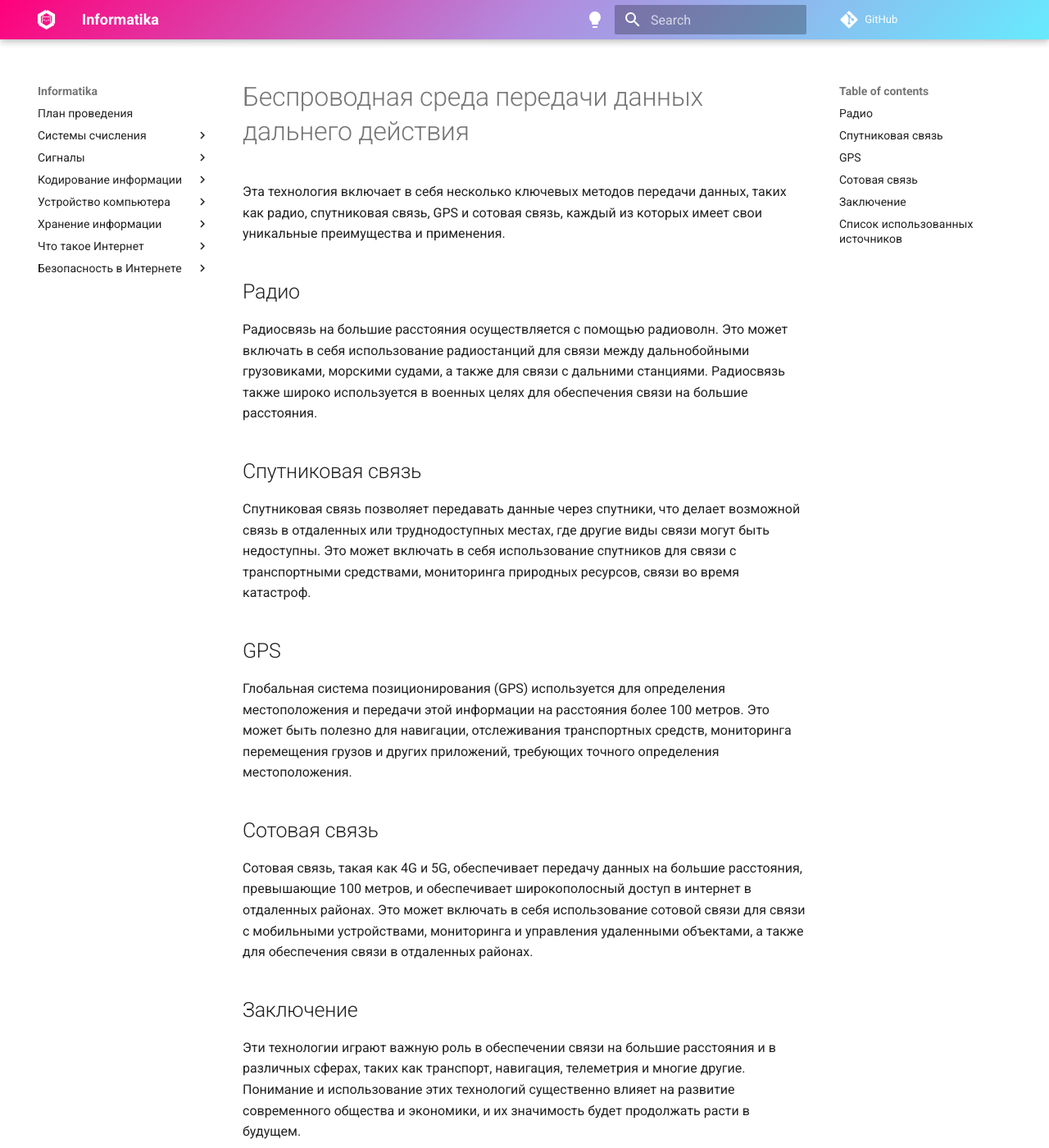
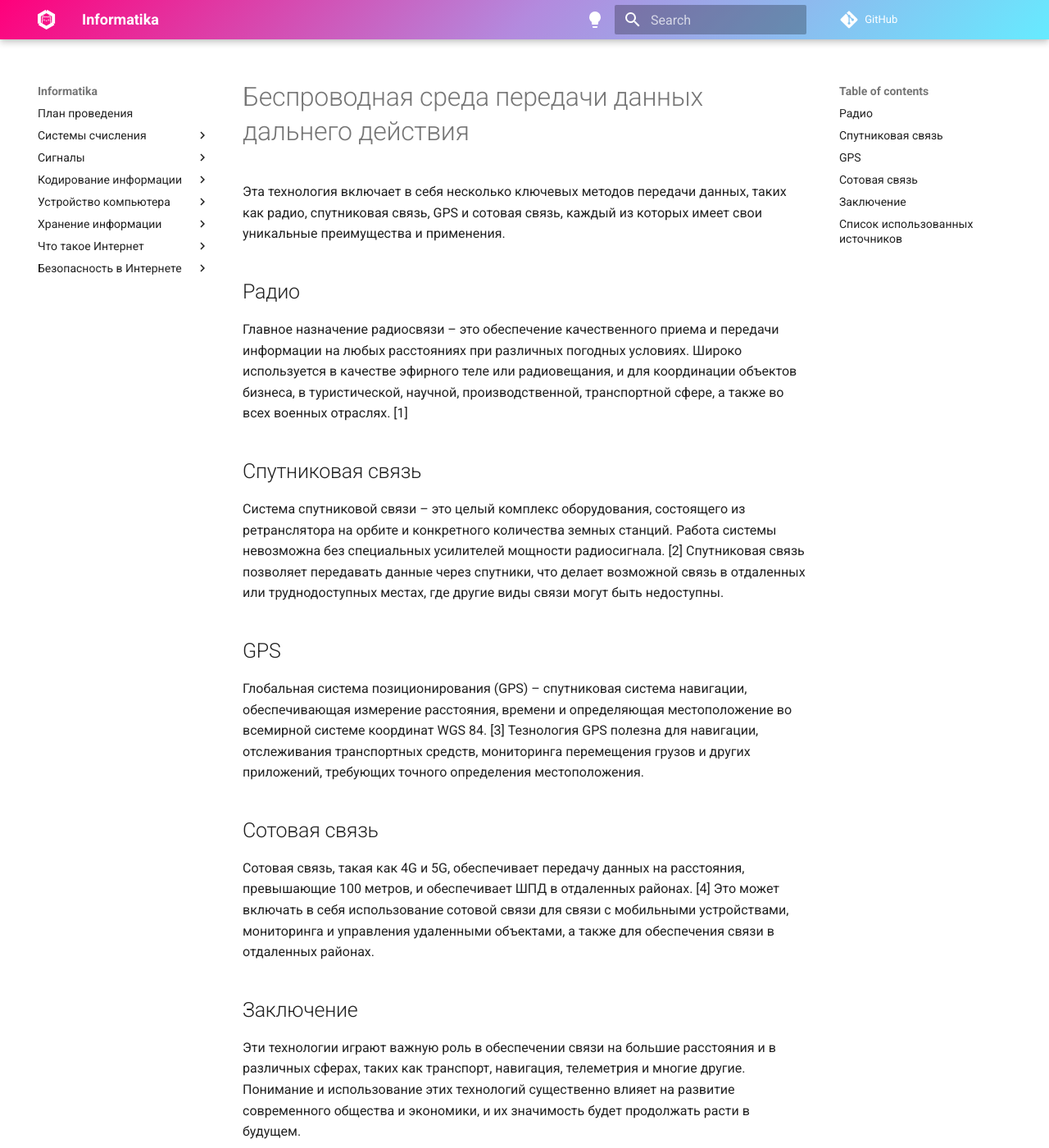
Before and after one commit to chabErch/Informatika, an MkDocs documentation site: the page built from docs/Основные блоки и устройство компьютера/Беспроводная среда передачи данных/Дальнего действия (свыше 100 м).md, in a window 1280 px wide and 1400 px high. Shown: the whole window at 82% size. Built offline with MkDocs 1.6.1 and Material for MkDocs 9.7.7, drawn with Linux system fonts in a browser that asks for light colours; comment, search, counter and statistics services are not loaded; some of the changed text lies outside the part shown.

Commit message:
Update Дальнего действия (свыше 100 м).md

```diff
--- a/docs/Основные блоки и устройство компьютера/Беспроводная среда передачи данных/Дальнего действия (свыше 100 м).md
+++ b/docs/Основные блоки и устройство компьютера/Беспроводная среда передачи данных/Дальнего действия (свыше 100 м).md
@@ -6,33 +6,36 @@
 
 ## Радио
 
-Радиосвязь на большие расстояния осуществляется с помощью радиоволн.
-Это может включать в себя использование радиостанций для связи между
-дальнобойными грузовиками, морскими судами,
-а также для связи с дальними станциями.
-Радиосвязь также широко используется в военных целях
-для обеспечения связи на большие расстояния.
+Главное назначение радиосвязи – это обеспечение качественного приема
+и передачи информации на любых расстояниях при различных погодных условиях.
+Широко используется в качестве эфирного теле или радиовещания,
+и для координации объектов бизнеса, в туристической, научной,
+производственной, транспортной сфере, а также во всех военных отраслях. [1]
 
 ## Спутниковая связь
 
+Система спутниковой связи – это целый комплекс оборудования,
+состоящего из ретранслятора на орбите и конкретного количества земных станций.
+Работа системы невозможна без специальных усилителей мощности радиосигнала. [2]
 Спутниковая связь позволяет передавать данные через спутники,
 что делает возможной связь в отдаленных или труднодоступных местах,
 где другие виды связи могут быть недоступны.
-Это может включать в себя использование спутников
-для связи с транспортными средствами,
-мониторинга природных ресурсов, связи во время катастроф.
 
 ## GPS
 
-Глобальная система позиционирования (GPS) используется для определения местоположения и передачи этой информации на расстояния более 100 метров.
-Это может быть полезно для навигации, отслеживания транспортных средств,
+Глобальная система позиционирования (GPS) – спутниковая система навигации,
+обеспечивающая измерение расстояния, времени и определяющая местоположение
+во всемирной системе координат WGS 84. [3]
+Тезнология GPS полезна для навигации, отслеживания транспортных средств,
 мониторинга перемещения грузов и других приложений,
 требующих точного определения местоположения.
 
 ## Сотовая связь
 
-Сотовая связь, такая как 4G и 5G, обеспечивает передачу данных на большие расстояния, превышающие 100 метров, и обеспечивает широкополосный доступ в интернет в отдаленных районах.
-Это может включать в себя использование сотовой связи для связи с мобильными устройствами, мониторинга и управления удаленными объектами,
+Сотовая связь, такая как 4G и 5G, обеспечивает передачу данных на расстояния,
+превышающие 100 метров, и обеспечивает ШПД в отдаленных районах. [4]
+Это может включать в себя использование сотовой связи для связи
+с мобильными устройствами, мониторинга и управления удаленными объектами,
 а также для обеспечения связи в отдаленных районах.
 
 ## Заключение
@@ -45,8 +48,7 @@
 
 ## Список использованных источников
 
- 1. T. S. Rappaport Wireless Communication Technologies [Электронный ресурс]
-URL: https://shorturl.at/abuN8 (дата обращения: 29.12.2023)
- 2. T. Pratt, C. Bostian Satellite Communications [Электронный ресурс]
-URL: https://shorturl.at/bkPQ5 (дата обращения: 29.12.2023)
- 3. E. Kaplan, C. Hegarty Understanding GPS: Principles and Applications [Электронный ресурс] URL: https://shorturl.at/bkPQ5 (дата обращения: 30.12.2023)
+ 1. [sviaz-expo](https://shorturl.at/impr9)
+ 2. [rostec](https://rostec.ru/news/kak-eto-rabotaet-sputnikovaya-svyaz/)
+ 3. [wikipedia](https://shorturl.at/SU023)
+ 4. [msk.tele2](https://msk.tele2.ru/journal/article/what-is-broadband-internet-access)
```
